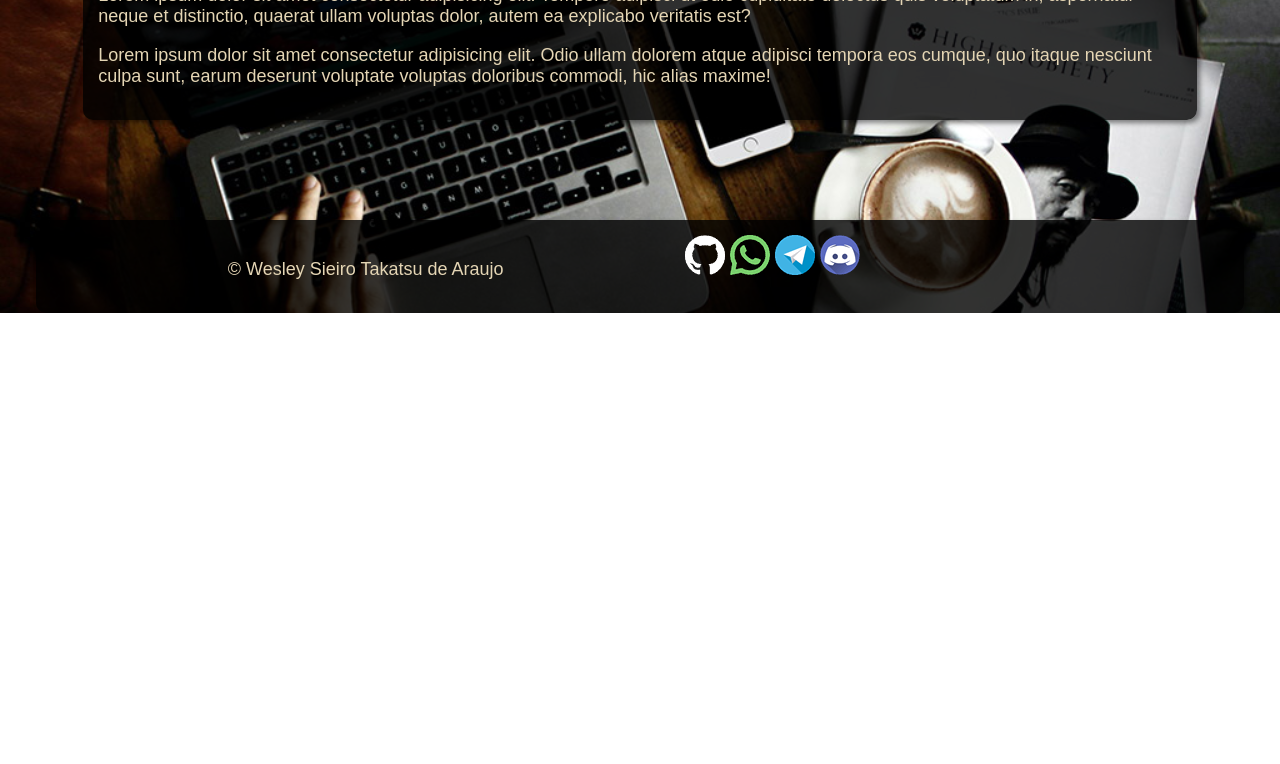
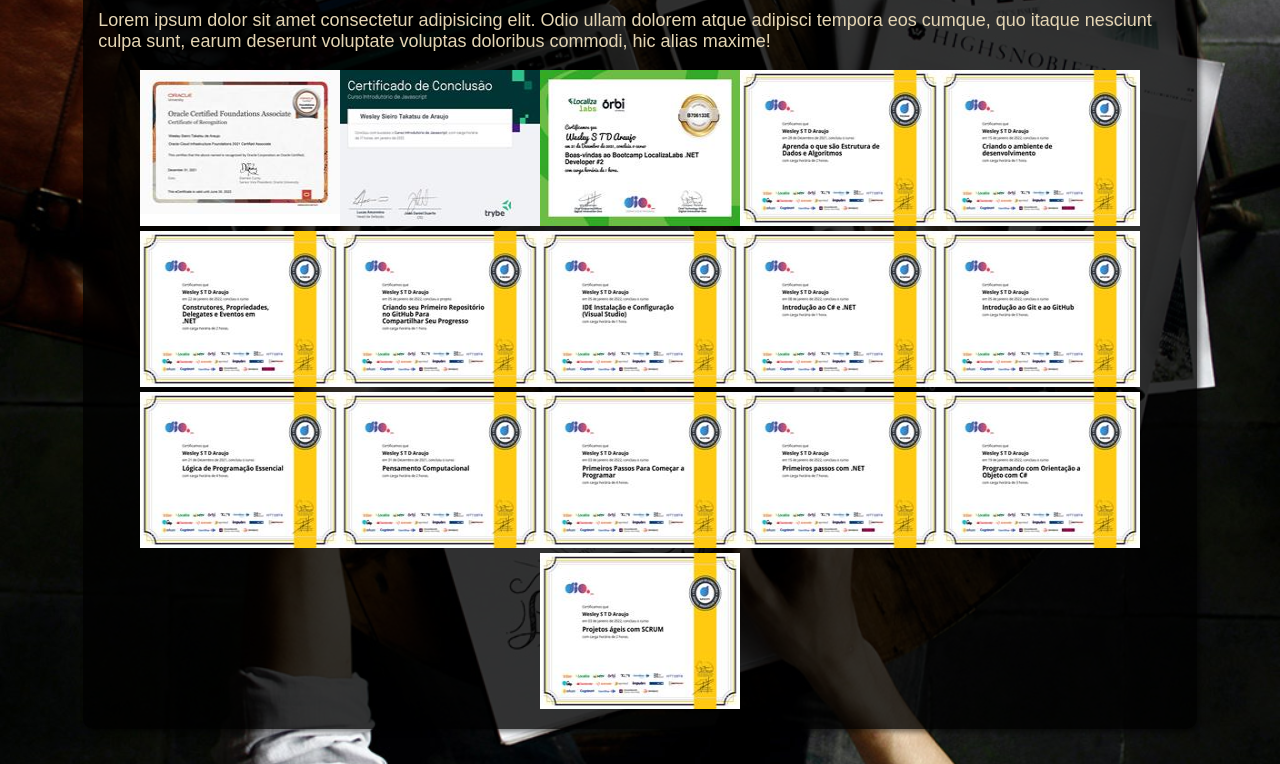
Before and after one commit to wesleytakatsu/Pagina-Apresentacao-Pessoal, a plain HTML site: page index.html in a window 1280 px wide. Shown: the part 1453-2217 px from the top of the page. Before the commit the page ends 1766 px from the top, so only its background shows below. Drawn offline with Linux system fonts and the light colour scheme.

Commit message:
Adicionando certificados

```diff
--- a/estilos/style-home.css
+++ b/estilos/style-home.css
@@ -84,7 +84,7 @@ footer{
 
 .espaco{
     /* width: 92px; */
-    height: 100px;
+    height: 50px;
 }
 
 #div-intro{
@@ -147,3 +147,19 @@ footer{
         margin-top: 5px;
     }
 }
+
+#div-proj{
+    display: flex;
+    flex-direction: row;
+    flex-wrap: wrap;
+	justify-content: center;
+}
+
+.div-img-certificados{
+
+}
+
+.img-certificados{
+    width: 200px;
+    height: 156px;
+}
--- a/index.html
+++ b/index.html
@@ -81,6 +81,87 @@
                 <p>Lorem ipsum dolor sit amet consectetur adipisicing elit. Tempore adipisci ut odio cupiditate delectus quis voluptatum in, aspernatur neque et distinctio, quaerat ullam voluptas dolor, autem ea explicabo veritatis est?</p>
                 <p>Lorem ipsum dolor sit amet consectetur adipisicing elit. Odio ullam dolorem atque adipisci tempora eos cumque, quo itaque nesciunt culpa sunt, earum deserunt voluptate voluptas doloribus commodi, hic alias maxime!</p>
             </article>
+
+            <div class="div-img-certificados">
+                <a href="" target="_blank">
+                    <img class="img-certificados" src="colecao-de-certificados/jpg-mini/Oracle Certifield Foundations Associate - eCertificate.jpg" alt="Oracle Certifield Foundations Associate - eCertificate">
+                </a>
+            </div>
+            <div class="div-img-certificados">
+                <a href="" target="_blank">
+                    <img class="img-certificados" src="colecao-de-certificados/jpg-mini/Trybe-Curso Introdutório de Javascript.jpg" alt="">
+                </a>
+            </div>
+            <div class="div-img-certificados">
+                <a href="" target="_blank">
+                    <img class="img-certificados" src="colecao-de-certificados/jpg-mini/Bootcamp DIO - Boas vindas-LocalizaLabs .NET.jpg" alt="">
+                </a>
+            </div>
+            <div class="div-img-certificados">
+                <a href="" target="_blank">
+                    <img class="img-certificados" src="colecao-de-certificados/jpg-mini/Bootcamp DIO - Aprenda o que são Estrutura de Dados e Algoritmos.jpg" alt="">
+                </a>
+            </div>
+            <div class="div-img-certificados">
+                <a href="" target="_blank">
+                    <img class="img-certificados" src="colecao-de-certificados/jpg-mini/Bootcamp DIO - Criando o ambiente desenvolvimento .NET-LocalizaLabs.NET.jpg" alt="">
+                </a>
+            </div>
+            <div class="div-img-certificados">
+                <a href="" target="_blank">
+                    <img class="img-certificados" src="colecao-de-certificados/jpg-mini/Bootcamp DIO - Construtores, Propriedades, Delegates e Eventos-LocalizaLabs.NET.jpg" alt="">
+                </a>
+            </div>
+            <div class="div-img-certificados">
+                <a href="" target="_blank">
+                    <img class="img-certificados" src="colecao-de-certificados/jpg-mini/Bootcamp DIO - Criando seu Primeiro Repositório no GitHub.jpg" alt="">
+                </a>
+            </div>
+            <div class="div-img-certificados">
+                <a href="" target="_blank">
+                    <img class="img-certificados" src="colecao-de-certificados/jpg-mini/Bootcamp DIO - IDE Instalação e Configuração (Visual Studio).jpg" alt="">
+                </a>
+            </div>
+            <div class="div-img-certificados">
+                <a href="" target="_blank">
+                    <img class="img-certificados" src="colecao-de-certificados/jpg-mini/Bootcamp DIO - Introdução ao C e .NET-LocalizaLabs.NET.jpg" alt="">
+                </a>
+            </div>
+            <div class="div-img-certificados">
+                <a href="" target="_blank">
+                    <img class="img-certificados" src="colecao-de-certificados/jpg-mini/Bootcamp DIO - Introdução ao Git e ao GitHub.jpg" alt="">
+                </a>
+            </div>
+            <div class="div-img-certificados">
+                <a href="" target="_blank">
+                    <img class="img-certificados" src="colecao-de-certificados/jpg-mini/Bootcamp DIO - Logica-de-Programacao-Essencial-LocalizaLabs-.NET.jpg" alt="">
+                </a>
+            </div>
+            <div class="div-img-certificados">
+                <a href="" target="_blank">
+                    <img class="img-certificados" src="colecao-de-certificados/jpg-mini/Bootcamp DIO - Pensamento Computacional-LocalizaLabs.NET.jpg" alt="">
+                </a>
+            </div>
+            <div class="div-img-certificados">
+                <a href="" target="_blank">
+                    <img class="img-certificados" src="colecao-de-certificados/jpg-mini/Bootcamp DIO - Prim Passos Começar a Programar-LocalizaLabs.NET.jpg" alt="">
+                </a>
+            </div>
+            <div class="div-img-certificados">
+                <a href="" target="_blank">
+                    <img class="img-certificados" src="colecao-de-certificados/jpg-mini/Bootcamp DIO - Primeiros passos com .NET-LocalizaLabs .NET.jpg" alt="">
+                </a>
+            </div>
+            <div class="div-img-certificados">
+                <a href="" target="_blank">
+                    <img class="img-certificados" src="colecao-de-certificados/jpg-mini/Bootcamp DIO - Programando com Orientação a objeto com C-LocalizaLabs.NET.jpg" alt="">
+                </a>
+            </div>
+            <div class="div-img-certificados">
+                <a href="" target="_blank">
+                    <img class="img-certificados" src="colecao-de-certificados/jpg-mini/Bootcamp DIO - Projetos ágeis com SCRUM-LocalizaLabs.NET.jpg" alt="">
+                </a>
+            </div>
         </div>
         </section>
 
```
Also changed, not shown: colecao-de-certificados/jpg-mini/Bootcamp DIO - Aprenda o que são Estrutura de Dados e Algoritmos.jpg (added), colecao-de-certificados/jpg-mini/Bootcamp DIO - Boas vindas-LocalizaLabs .NET.jpg (added), colecao-de-certificados/jpg-mini/Bootcamp DIO - Construtores, Propriedades, Delegates e Eventos-LocalizaLabs.NET.jpg (added), colecao-de-certificados/jpg-mini/Bootcamp DIO - Criando o ambiente desenvolvimento .NET-LocalizaLabs.NET.jpg (added), colecao-de-certificados/jpg-mini/Bootcamp DIO - Criando seu Primeiro Repositório no GitHub.jpg (added), colecao-de-certificados/jpg-mini/Bootcamp DIO - IDE Instalação e Configuração (Visual Studio).jpg (added), colecao-de-certificados/jpg-mini/Bootcamp DIO - Introdução ao C e .NET-LocalizaLabs.NET.jpg (added), colecao-de-certificados/jpg-mini/Bootcamp DIO - Introdução ao Git e ao GitHub.jpg (added), colecao-de-certificados/jpg-mini/Bootcamp DIO - Logica-de-Programacao-Essencial-LocalizaLabs-.NET.jpg (added), colecao-de-certificados/jpg-mini/Bootcamp DIO - Pensamento Computacional-LocalizaLabs.NET.jpg (added), colecao-de-certificados/jpg-mini/Bootcamp DIO - Prim Passos Começar a Programar-LocalizaLabs.NET.jpg (added), colecao-de-certificados/jpg-mini/Bootcamp DIO - Primeiros passos com .NET-LocalizaLabs .NET.jpg (added), colecao-de-certificados/jpg-mini/Bootcamp DIO - Programando com Orientação a objeto com C-LocalizaLabs.NET.jpg (added), colecao-de-certificados/jpg-mini/Bootcamp DIO - Projetos ágeis com SCRUM-LocalizaLabs.NET.jpg (added), 2 more files, 1 other file.
